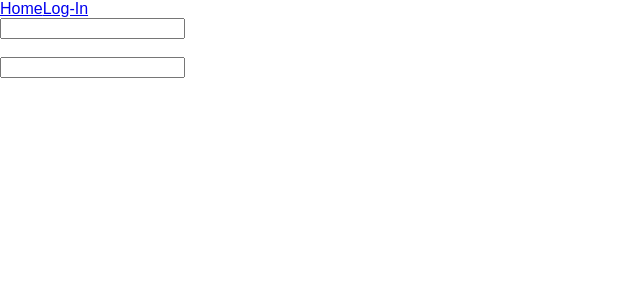
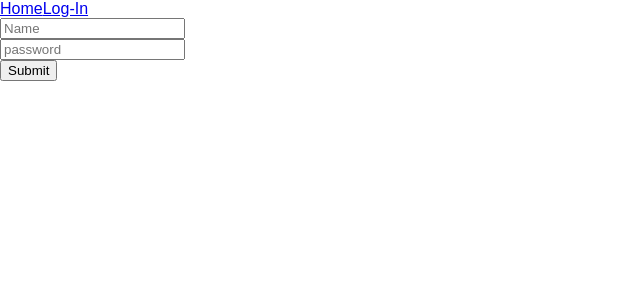
Before and after one commit to starryknight/aspen-cottage-holidays, a React (Create React App) app in the folder client/: page /login in a window 1280 px wide. Shown: the top 300 px of the page, without its empty margins (0-640 px from the left). Built offline with nearby package versions, Linux system fonts and the light colour scheme; no server answers.

Commit message:
added submit tag to form

```diff
--- a/client/src/components/LogInPage.js
+++ b/client/src/components/LogInPage.js
@@ -4,20 +4,26 @@
 
 class LogInPage extends Component {
     state = {
-
+      userName: "",
+      password: ""
     }
     render() {
         return (
             <div>
                 <form action="">
                 <input type="text"
+                placeholder = "Name"
+                name="userName"
 
                 />
-                <br/>
 
                 <br/>
-                <input type="text"
+                <input type="password"
+                placeholder = "password"
+                name="userName"
                 />
+                <br/>
+                <button type="submit">Submit</button>
 
                 </form>
             </div>
```
